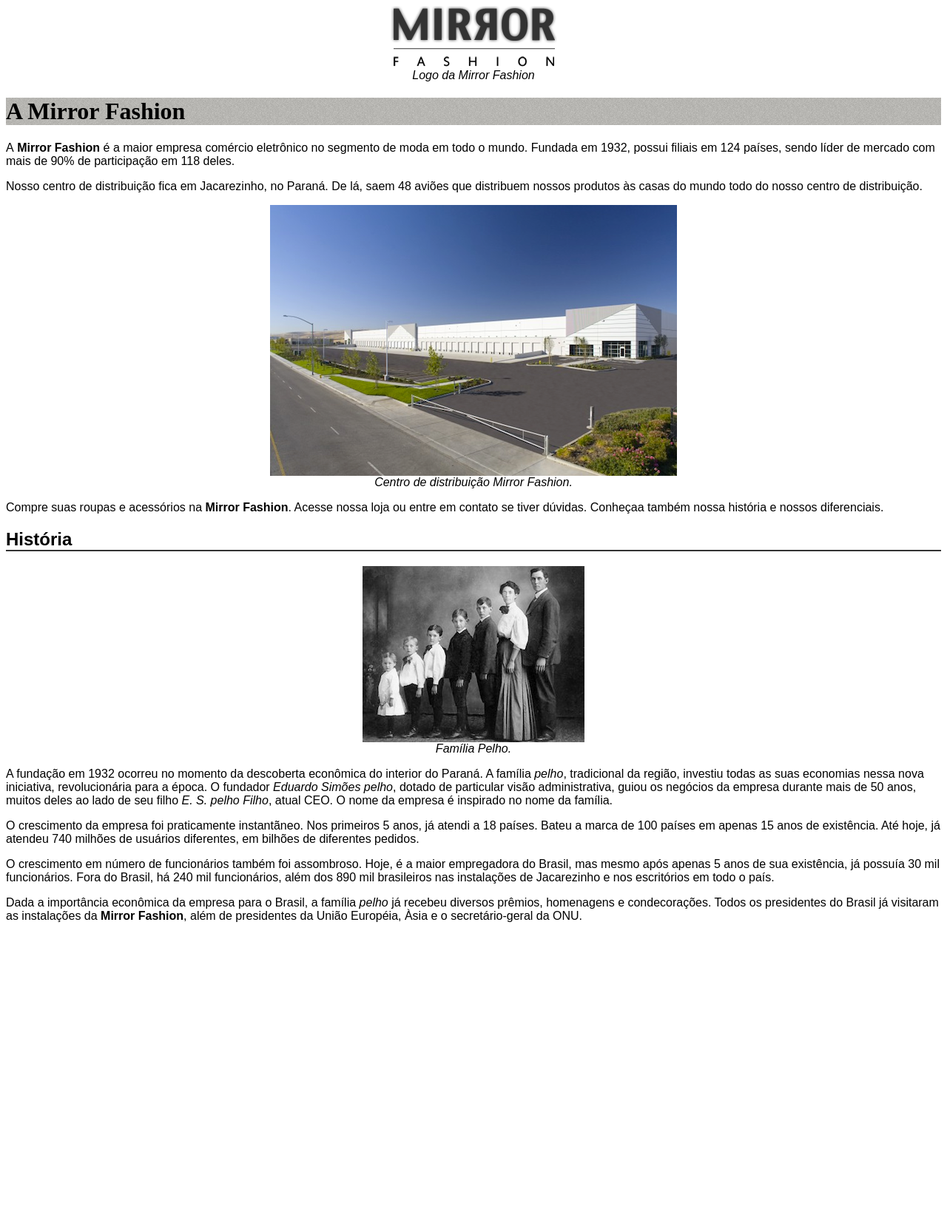
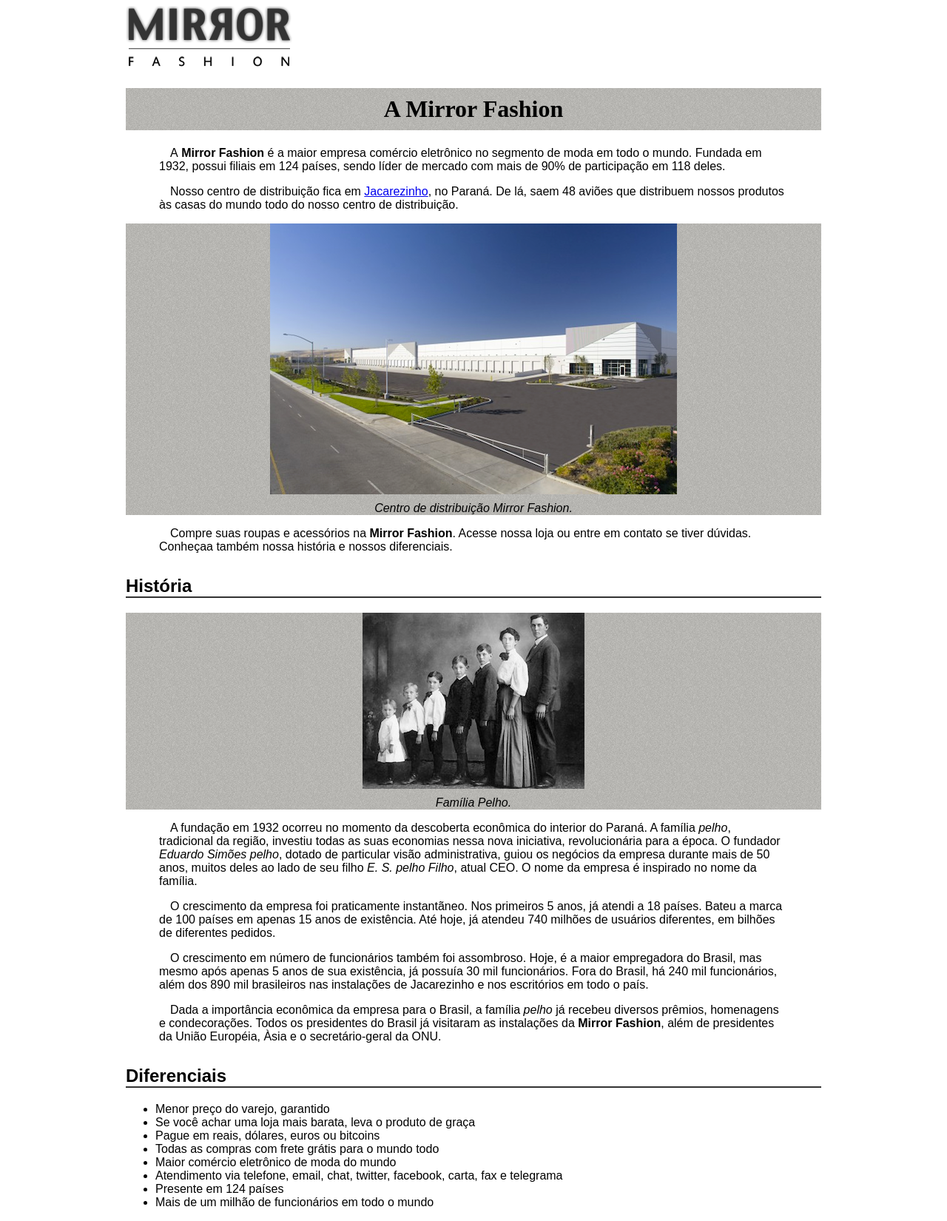
Before and after one commit to joaovitor2019/Senac-Programa-o-Web, a plain HTML site: page Mirror Fashion/sobre.html in a window 1280 px wide. Shown: the whole page at 74% size. Before the commit the page ends 1263 px from the top, so only its background shows below. Drawn offline with Linux system fonts and the light colour scheme.

Commit message:
Aula 06-03-2020

```diff
--- a/Mirror Fashion/sobre.css
+++ b/Mirror Fashion/sobre.css
@@ -1,10 +1,21 @@
 body{
     font-family: Arial , Helvetica , sans-serif;
+    margin-left: auto;
+    margin-right: auto;
+    width: 940px;
 
 }
-
+#logo{
+    float: left;
+}
+/*p{
+    background-color: red;
+    height: 300px;
+    width: 300px;
+}*/
 h1{
     font-family: serif;
+    text-align: center;
 }
 
 h2{
@@ -14,15 +25,26 @@ h2{
 
 h1{
     background-image: url(img/sobre-background.jpg);
-}
-h1 {
-	background-image: url(img/sobre-background.jpg);
+    padding: 10px;
 }
 
 h2 {
-	border-bottom: 2px solid #333333;
+    border-bottom: 2px solid #333333;
+    margin-top: 30px;
 }
 
+
+p{
+    padding: 0 45px;
+    text-indent: 15px;
+}
+figure{
+    background-color: #F2EDED;
+    border: 1px solid #ccc;
+    text-align: center;
+    padding: 15px;
+    margin: 30px;
+}
 
 img {
      display: block;
@@ -34,4 +56,5 @@ img {
 figcaption {
     text-align: center;
     font-style: italic;
+    margin-top: 10px;
 }
--- a/Mirror Fashion/sobre.html
+++ b/Mirror Fashion/sobre.html
@@ -6,30 +6,32 @@
 
     <link rel="shortcut icon" href="img/icone.png" type="image/x-icon">
     <meta charset="UTF-8">
-    <meta name="viewport" content="width=<device-width>, initial-scale=1.0">
+    <meta name="viewport" content="width=device-width>, initial-scale=1.0">
     <title>Mirror Fashion</title>
     <link rel="stylesheet" href="sobre.css">
 </head>
 
 <body>
-    <img src="IMG/logo.png" alt=""><figcaption>Logo da Mirror Fashion</figcaption>
-    <h1>A <strong>Mirror Fashion</strong></h1>
+   <div id="logo"> <img src="IMG/logo.png" alt="Logo da Mirror Fashion" title="Logo da Mirror Fashion"></div>
+   <br><br><br><br><br>
+
+   <h1>A <strong>Mirror Fashion</strong></h1>
 
     <P>
         A<strong> <strong>Mirror Fashion</strong> </strong>é a maior empresa comércio eletrônico no segmento de moda em todo o mundo. Fundada em 1932,
         possui filiais em 124 países, sendo líder de mercado com mais de 90% de participação em 118 deles.
     </P>
     <P>
-        Nosso centro de distribuição fica em Jacarezinho, no Paraná. De lá, saem 48 aviões que distribuem nossos
+        Nosso centro de distribuição fica em <a href="https://www.google.com.br/maps?q=Jacarezinho">Jacarezinho</a>, no Paraná. De lá, saem 48 aviões que distribuem nossos
         produtos às casas do mundo todo do nosso centro de distribuição.
     </P>
-    <img src="img/centro-distribuicao.png" alt=""><figcaption>Centro de distribuição Mirror Fashion.</figcaption>
+  <div style="height: auto; background-image: url(img/sobre-background.jpg);">  <img src="img/centro-distribuicao.png" alt=""title="Centro de distribuição"><figcaption>Centro de distribuição Mirror Fashion.</figcaption> </div>
     <P>
         Compre suas roupas e acessórios na <strong>Mirror Fashion</strong>. Acesse nossa loja ou entre em contato se tiver dúvidas.
         Conheçaa também nossa história e nossos diferenciais.
     </P>
     <H2>História</H2>
-    <img src="img/familia-pelho.jpg" alt=""><figcaption>Família Pelho.</figcaption>
+    <div style="height: auto; background-image: url(img/sobre-background.jpg);"> <img src="img/familia-pelho.jpg" alt=""title="Família Pelho"><figcaption>Família Pelho.</figcaption> </div>
     <p>A fundação em 1932 ocorreu no momento da descoberta econômica do interior do Paraná. A família <em>pelho</em>, tradicional
         da região, investiu todas as suas economias nessa nova iniciativa, revolucionária para a época. O fundador
         <em>Eduardo Simões pelho</em>, dotado de particular visão administrativa, guiou os negócios da empresa durante mais de 50
@@ -48,6 +50,17 @@
     <p>Dada a importância econômica da empresa para o Brasil, a família <em>pelho</em> já recebeu diversos prêmios, homenagens e
         condecorações. Todos os presidentes do Brasil já visitaram as instalações da <strong>Mirror Fashion</strong>, além de presidentes
         da União Européia, Àsia e o secretário-geral da ONU.</p>
+        <h2>Diferenciais</h2>
+        <ul>
+            <li> Menor preço do varejo, garantido</li>
+            <li>  Se você achar uma loja mais barata, leva o produto de graça
+                <li> Pague em reais, dólares, euros ou bitcoins</li>
+                <li>Todas as compras com frete grátis para o mundo todo</li>
+                    <li>Maior comércio eletrônico de moda do mundo</li>
+                        <li>Atendimento via telefone, email, chat, twitter, facebook, carta, fax e telegrama</li>
+                            <li>Presente em 124 países</li>
+                                <li>Mais de um milhão de funcionários em todo o mundo</li>
+        </ul>
 
 
 </body>
```
Also changed, not shown: 1 other file.
